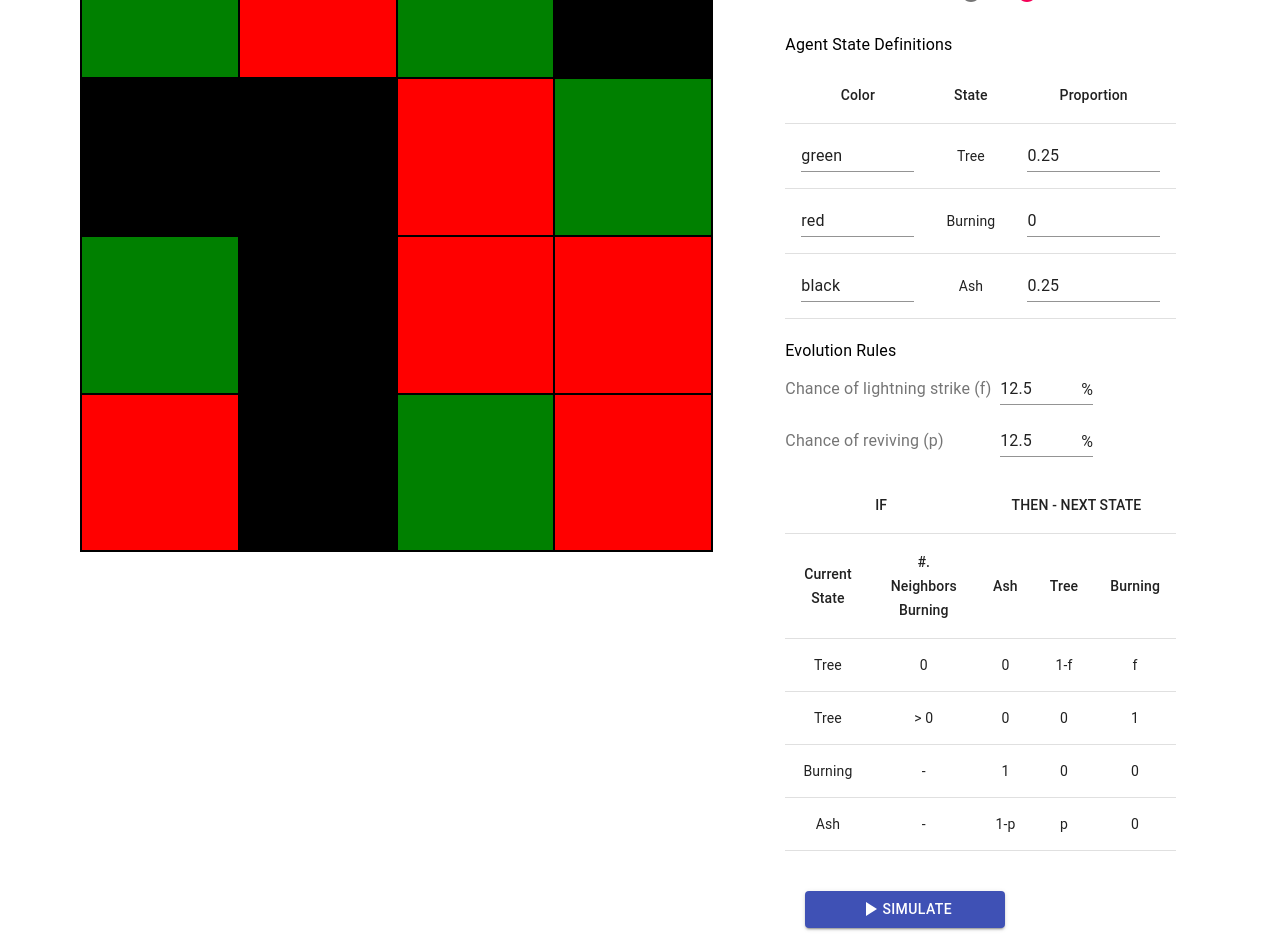
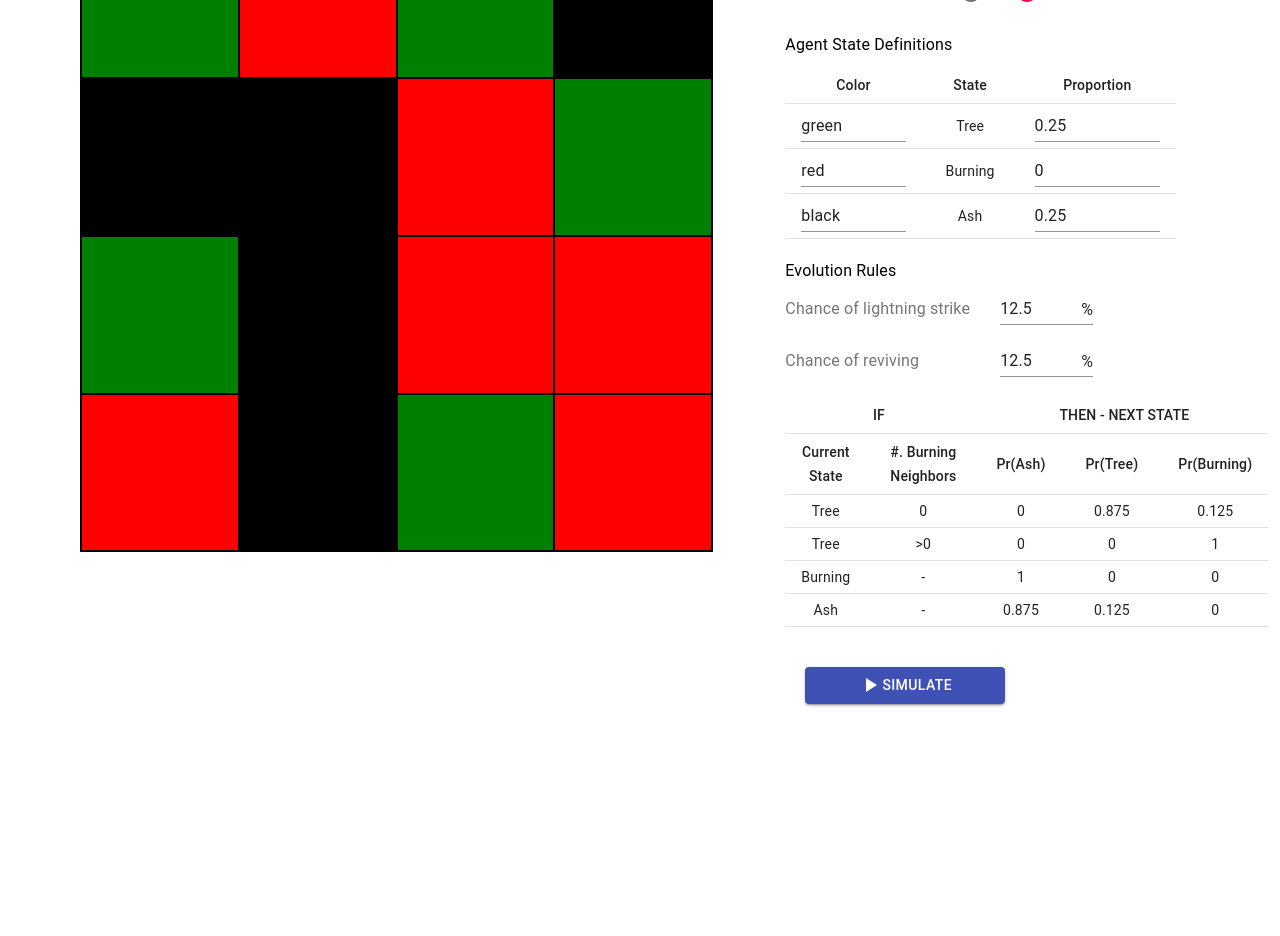
Before and after one commit to cbwestaway/AgentExplorer, a React app: page /#/forestfire in a window 1280 px wide. Shown: the part 380-1316 px from the top of the page. After the commit the page ends 1092 px from the top, so only its background shows below. Built offline with nearby package versions, Linux system fonts and the light colour scheme.

Commit message:
Fixes and updates per PR comments

```diff
--- a/src/components/ForestFire/ForestFireContainer.tsx
+++ b/src/components/ForestFire/ForestFireContainer.tsx
@@ -14,8 +14,8 @@ import { ForestFireState } from './ForestFireStateDefinitions';
 const DEFAULT_ROWS = 256;
 const DEFAULT_COLUMNS = 256;
 const DEFAULT_NEIGHBORHOOD = 8 as Neighborhood;
-const DEFAULT_P_LIGHTNING = 12.5;
-const DEFAULT_P_REVIVING = 12.5;
+const DEFAULT_P_LIGHTNING = 0.125;
+const DEFAULT_P_REVIVING = 0.125;
 
 const DEFAULT_STATE_DEFINITIONS: ReadonlyArray<ForestFireState> = [
   {
@@ -43,6 +43,7 @@ const ForestFireContainer = () => {
 
   const [stateDefinitions, setStateDefinitions] = useState<ReadonlyArray<ForestFireState>>(DEFAULT_STATE_DEFINITIONS);
   const [state, setState] = useState<ReadonlyArray<ReadonlyArray<number>>>(DEFAULT_STATE);
+
   return (
     <Container>
       <ModelHeader
--- /dev/null
+++ b/src/components/ForestFire/ForestFireEvolutionRulePreview.tsx
@@ -0,0 +1,70 @@
+import * as React from 'react';
+import Table from '@material-ui/core/Table';
+import TableBody from '@material-ui/core/TableBody';
+import TableCell from '@material-ui/core/TableCell';
+import TableHead from '@material-ui/core/TableHead';
+import TableRow from '@material-ui/core/TableRow';
+import { makeStyles } from '@material-ui/core/styles';
+
+interface ForestFireEvolutionRulePreviewProps {
+  readonly className?: string;
+  readonly pLightning: number;
+  readonly pReviving: number;
+}
+
+const createData = (currentState: string, nBurningNeighbors: string | null, pAsh: number, pTree: number, pBurning: number) => {
+  return {
+    currentState,
+    nBurningNeighbors,
+    pAsh,
+    pTree,
+    pBurning,
+  };
+};
+
+const ForestFireEvolutionRulePreview = (props: ForestFireEvolutionRulePreviewProps) => {
+  const { className, pLightning, pReviving } = props;
+  const classes = useStyles();
+
+  const data = [
+    createData("Tree", "0", 0, 1 - pLightning, pLightning),
+    createData("Tree", ">0", 0, 0, 1),
+    createData("Burning", null, 1, 0, 0),
+    createData("Ash", null, 1 - pReviving, pReviving, 0),
+  ];
+
+  return (
+    <Table className={className} size="small">
+      <TableHead>
+        <TableRow>
+          <TableCell align="center" colSpan={2}>IF</TableCell>
+          <TableCell align="center" colSpan={3}>THEN - NEXT STATE</TableCell>
+        </TableRow>
+        <TableRow>
+          <TableCell align="center">Current State</TableCell>
+          <TableCell align="center">#. Burning Neighbors</TableCell>
+          <TableCell align="center">Pr(Ash)</TableCell>
+          <TableCell align="center">Pr(Tree)</TableCell>
+          <TableCell align="center">Pr(Burning)</TableCell>
+        </TableRow>
+      </TableHead>
+      <TableBody>
+        {data.map((value) =>
+          <TableRow>
+            <TableCell align="center">{value.currentState}</TableCell>
+            <TableCell align="center">{value.nBurningNeighbors ? value.nBurningNeighbors : '-'}</TableCell>
+            <TableCell align="center">{value.pAsh}</TableCell>
+            <TableCell align="center">{value.pTree}</TableCell>
+            <TableCell align="center">{value.pBurning}</TableCell>
+          </TableRow>
+        )}
+      </TableBody>
+    </Table>
+  );
+};
+
+const useStyles = makeStyles((theme) => ({
+
+}));
+
+export default ForestFireEvolutionRulePreview;
--- a/src/components/ForestFire/ForestFireEvolutionRules.tsx
+++ b/src/components/ForestFire/ForestFireEvolutionRules.tsx
@@ -3,13 +3,10 @@ import Container from '@material-ui/core/Container';
 import FormGroup from '@material-ui/core/FormGroup';
 import Input from '@material-ui/core/Input';
 import InputLabel from '@material-ui/core/InputLabel';
-import Table from '@material-ui/core/Table';
-import TableBody from '@material-ui/core/TableBody';
-import TableCell from '@material-ui/core/TableCell';
-import TableHead from '@material-ui/core/TableHead';
-import TableRow from '@material-ui/core/TableRow';
 import Typography from '@material-ui/core/Typography';
 import { makeStyles } from '@material-ui/core/styles';
+
+import ForestFireEvolutionRulePreview from './ForestFireEvolutionRulePreview';
 
 interface ForestFireEvolutionRulesProps {
   readonly className?: string;
@@ -24,11 +21,11 @@ const ForestFireEvolutionRules = (props: ForestFireEvolutionRulesProps) => {
   const classes = useStyles();
 
   const changePLightning = (event: React.ChangeEvent<HTMLInputElement>) => {
-    setPLightning(Number(event.target.value));
+    setPLightning(Number(event.target.value) / 100);
   };
 
   const changePReviving = (event: React.ChangeEvent<HTMLInputElement>) => {
-    setPReviving(Number(event.target.value));
+    setPReviving(Number(event.target.value) / 100);
   };
   return (
     <Container className={className}>
@@ -37,7 +34,7 @@ const ForestFireEvolutionRules = (props: ForestFireEvolutionRulesProps) => {
       </Typography>
       <FormGroup className={classes.formGroup}>
         <InputLabel className={classes.formLabel}>
-          Chance of lightning strike (f)
+          Chance of lightning strike
         </InputLabel>
         <Input
           required
@@ -47,7 +44,7 @@ const ForestFireEvolutionRules = (props: ForestFireEvolutionRulesProps) => {
             min: 0,
             max: 100,
           }}
-          value={pLightning}
+          value={pLightning * 100}
           onChange={changePLightning}
           endAdornment={<span>%</span>}
           className={classes.chanceInput}
@@ -55,7 +52,7 @@ const ForestFireEvolutionRules = (props: ForestFireEvolutionRulesProps) => {
       </FormGroup>
       <FormGroup className={classes.formGroup}>
         <InputLabel className={classes.formLabel}>
-          Chance of reviving (p)
+          Chance of reviving
         </InputLabel>
         <Input
           required
@@ -65,57 +62,16 @@ const ForestFireEvolutionRules = (props: ForestFireEvolutionRulesProps) => {
             min: 0,
             max: 100,
           }}
-          value={pReviving}
+          value={pReviving * 100}
           onChange={changePReviving}
           endAdornment={<span>%</span>}
           className={classes.chanceInput}
         />
       </FormGroup>
-      <Table className={classes.table}>
-        <TableHead>
-          <TableRow>
-            <TableCell align="center" colSpan={2}>IF</TableCell>
-            <TableCell align="center" colSpan={3}>THEN - NEXT STATE</TableCell>
-          </TableRow>
-          <TableRow>
-            <TableCell align="center">Current State</TableCell>
-            <TableCell align="center">#. Neighbors Burning</TableCell>
-            <TableCell align="center">Ash</TableCell>
-            <TableCell align="center">Tree</TableCell>
-            <TableCell align="center">Burning</TableCell>
-          </TableRow>
-        </TableHead>
-        <TableBody>
-          <TableRow>
-            <TableCell align="center">Tree</TableCell>
-            <TableCell align="center">0</TableCell>
-            <TableCell align="center">0</TableCell>
-            <TableCell align="center">1-f</TableCell>
-            <TableCell align="center">f</TableCell>
-          </TableRow>
-          <TableRow>
-            <TableCell align="center">Tree</TableCell>
-            <TableCell align="center">{`> 0`}</TableCell>
-            <TableCell align="center">0</TableCell>
-            <TableCell align="center">0</TableCell>
-            <TableCell align="center">1</TableCell>
-          </TableRow>
-          <TableRow>
-            <TableCell align="center">Burning</TableCell>
-            <TableCell align="center">-</TableCell>
-            <TableCell align="center">1</TableCell>
-            <TableCell align="center">0</TableCell>
-            <TableCell align="center">0</TableCell>
-          </TableRow>
-          <TableRow>
-            <TableCell align="center">Ash</TableCell>
-            <TableCell align="center">-</TableCell>
-            <TableCell align="center">1-p</TableCell>
-            <TableCell align="center">p</TableCell>
-            <TableCell align="center">0</TableCell>
-          </TableRow>
-        </TableBody>
-      </Table>
+      <ForestFireEvolutionRulePreview
+        pLightning={pLightning}
+        pReviving={pReviving}
+      />
     </Container>
   );
 };
--- a/src/components/ForestFire/ForestFireStateDefinitions.tsx
+++ b/src/components/ForestFire/ForestFireStateDefinitions.tsx
@@ -8,11 +8,6 @@ import TableHead from '@material-ui/core/TableHead';
 import TableRow from '@material-ui/core/TableRow';
 import Typography from '@material-ui/core/Typography';
 import { makeStyles } from '@material-ui/core/styles';
-
-enum attr {
-  COLOR,
-  PROPORTION,
-};
 
 export type ForestFireState = {
   name: "Tree" | "Burning" | "Ash";
@@ -29,16 +24,17 @@ interface ForestFireStateDefinitionsProps {
 const ForestFireStateDefinitions = (props: ForestFireStateDefinitionsProps) => {
   const { className, stateDefinitions, setStateDefinitions } = props;
   const classes = useStyles();
-  const onDefinitionChange = (attribute: attr, index: number, e: React.ChangeEvent<HTMLInputElement>) => {
+
+  const onColorChange = (index: number, e: React.ChangeEvent<HTMLInputElement>) => {
     setStateDefinitions(definitions => {
-      switch (attribute) {
-        case attr.COLOR:
-          definitions[index].color = e.target.value;
-        case attr.PROPORTION:
-          definitions[index].proportion = Number(e.target.value);
-      };
-
-      return definitions;
+      definitions[index].color = e.target.value;
+      return [...definitions];
+    });
+  };
+  const onProportionChange = (index: number, e: React.ChangeEvent<HTMLInputElement>) => {
+    setStateDefinitions(definitions => {
+      definitions[index].proportion = Number(e.target.value);
+      return [...definitions];
     });
   };
 
@@ -47,7 +43,7 @@ const ForestFireStateDefinitions = (props: ForestFireStateDefinitionsProps) => {
       <Typography className={classes.title}>
         Agent State Definitions
       </Typography>
-      <Table className={classes.table}>
+      <Table className={classes.table} size="small">
         <TableHead>
           <TableRow>
             <TableCell align="center">Color</TableCell>
@@ -62,7 +58,7 @@ const ForestFireStateDefinitions = (props: ForestFireStateDefinitionsProps) => {
                 <Input
                   type="string"
                   value={value.color}
-                  onChange={(e: React.ChangeEvent<HTMLInputElement>) => onDefinitionChange(attr.COLOR, index, e)}
+                  onChange={(e: React.ChangeEvent<HTMLInputElement>) => onColorChange(index, e)}
                 />
               </TableCell>
               <TableCell align="center">{value.name}</TableCell>
@@ -70,7 +66,7 @@ const ForestFireStateDefinitions = (props: ForestFireStateDefinitionsProps) => {
                 <Input
                   type="string"
                   value={value.proportion}
-                  onChange={(e: React.ChangeEvent<HTMLInputElement>) => onDefinitionChange(attr.PROPORTION, index, e)}
+                  onChange={(e: React.ChangeEvent<HTMLInputElement>) => onProportionChange(index, e)}
                 />
               </TableCell>
             </TableRow>
```
